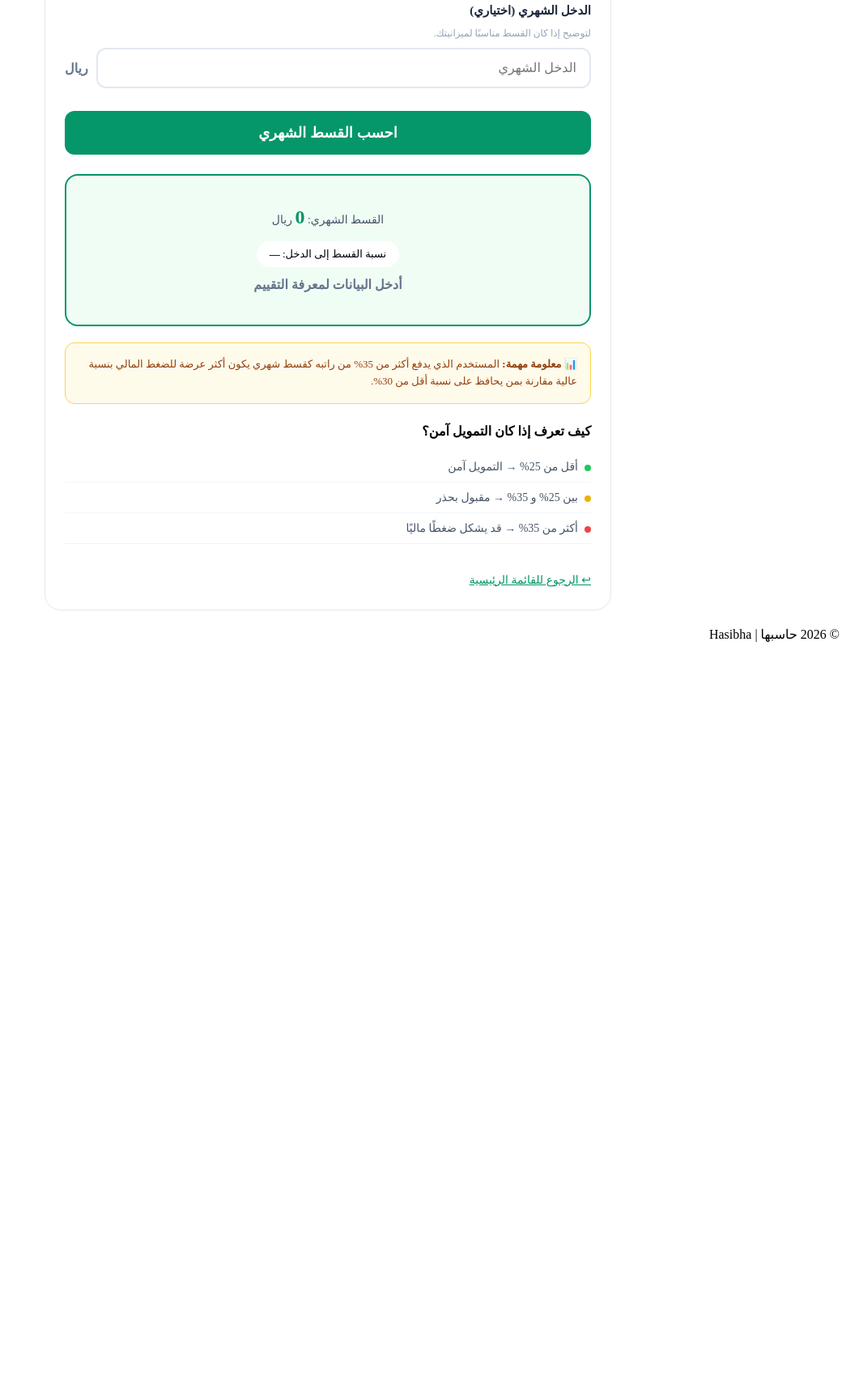
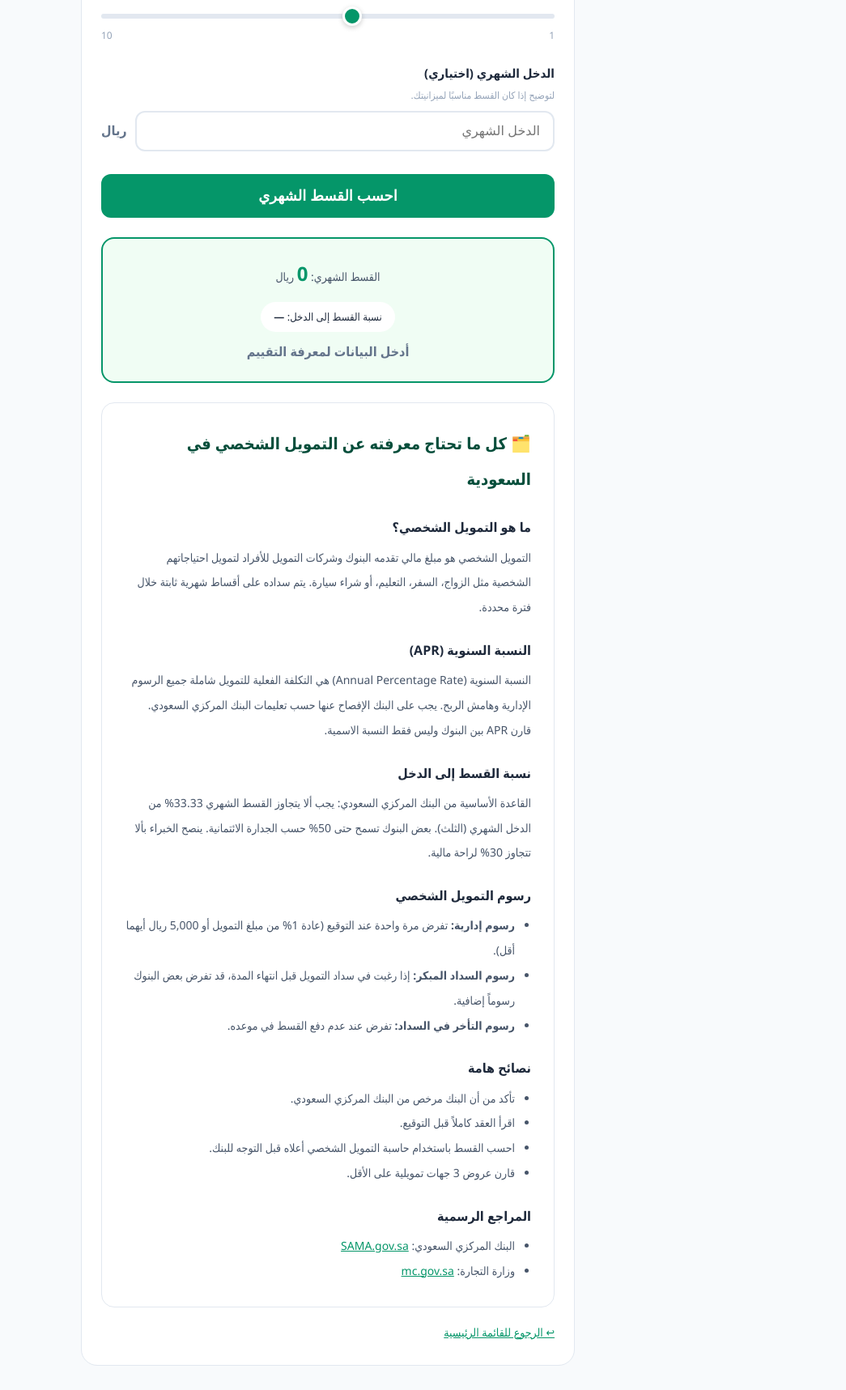
Before and after one commit to ibrahimalrezan-rgb/hasibha, a plain HTML site: page personal-loan.html in a window 1280 px wide. Shown: the part 576-2293 px from the top of the page at 81% size, without its empty margins (235-1280 px from the left). Before the commit the page ends 1385 px from the top, so only its background shows below. Drawn offline with Linux system fonts and the light colour scheme.

Commit message:
Update personal-loan.html

```diff
--- a/personal-loan.html
+++ b/personal-loan.html
@@ -3,17 +3,28 @@
 <head>
     <meta charset="UTF-8">
     <meta name="viewport" content="width=device-width, initial-scale=1.0">
-    <title>حاسبة التمويل الشخصي - حاسبها</title>
-    <meta name="description" content="حاسبة التمويل الشخصي - احسب القسط الشهري للتمويل الشخصي بسهولة. أدخل مبلغ التمويل، النسبة السنوية، ومدة السداد.">
-    <link rel="stylesheet" href="css/style.css">
+    <title>حاسبة التمويل الشخصي - حاسبها | احسب القسط الشهري</title>
+    <meta name="description" content="حاسبة التمويل الشخصي في السعودية. احسب القسط الشهري ونسبة القسط إلى الدخل مع شرح النسبة السنوية APR ومدة السداد حسب البنك المركزي السعودي.">
+    <meta name="keywords" content="حاسبة التمويل الشخصي, قرض شخصي السعودية, حساب القسط, APR, تمويل شخصي, Personal Loan Calculator Saudi">
+    <meta name="robots" content="index, follow">
+    <link rel="canonical" href="https://hasibhaa.netlify.app/personal-loan.html">
+    <meta property="og:title" content="حاسبة التمويل الشخصي - حاسبها">
+    <meta property="og:description" content="احسب القسط الشهري للتمويل الشخصي مع شرح النسبة السنوية ونصائح الخبراء.">
     <style>
-        .calc-wrapper{background:#fff;border:1px solid #e2e8f0;border-radius:20px;padding:28px 24px;max-width:650px;margin:20px auto}
-        .calc-wrapper .subtitle{text-align:center;color:#64748b;font-size:14px;margin-bottom:28px}
-        .calc-wrapper label{display:block;font-weight:600;margin-bottom:6px;color:#1e293b;font-size:15px}
-        .calc-wrapper .hint{font-size:12px;color:#94a3b8;margin-bottom:10px}
-        .calc-wrapper .input-row{display:flex;gap:10px;margin-bottom:20px;align-items:center}
-        .calc-wrapper .input-row input{padding:14px 16px;border:2px solid #e2e8f0;border-radius:12px;font-size:16px;text-align:right;color:#1e293b;flex:1}
-        .calc-wrapper .input-row input:focus{outline:none;border-color:#059669}
+        *{margin:0;padding:0;box-sizing:border-box}
+        body{font-family:'Segoe UI',Tahoma,Geneva,Verdana,sans-serif;background:#f8fafc;color:#1e293b;line-height:1.6}
+        .container{max-width:650px;margin:0 auto;padding:0 20px}
+        .site-header{background:#fff;border-bottom:1px solid #e2e8f0;padding:16px 0}
+        .header-content{display:flex;justify-content:space-between;align-items:center}
+        .logo{font-size:26px;font-weight:800;color:#059669;text-decoration:none}
+        .calc-wrapper{background:#fff;border:1px solid #e2e8f0;border-radius:20px;padding:28px 24px;margin:30px auto}
+        .calc-wrapper h3{text-align:center;color:#064e3b;font-size:22px;margin-bottom:4px}
+        .subtitle{text-align:center;color:#64748b;font-size:14px;margin-bottom:28px}
+        label{display:block;font-weight:600;margin-bottom:6px;color:#1e293b;font-size:15px}
+        .hint{font-size:12px;color:#94a3b8;margin-bottom:10px}
+        .input-row{display:flex;gap:10px;margin-bottom:20px;align-items:center}
+        .input-row input{padding:14px 16px;border:2px solid #e2e8f0;border-radius:12px;font-size:16px;text-align:right;color:#1e293b;flex:1}
+        .input-row input:focus{outline:none;border-color:#059669}
         .slider-group{margin-bottom:24px}
         .slider-value{display:flex;justify-content:space-between;align-items:center;margin-bottom:8px}
         .slider-value span{font-size:20px;font-weight:700;color:#059669}
@@ -27,19 +38,18 @@
         .calc-btn{width:100%;background:#059669;color:#fff;border:none;padding:16px;border-radius:12px;font-size:18px;font-weight:700;cursor:pointer;margin-top:8px}
         .calc-btn:hover{background:#047857}
         .result-card{background:#f0fdf4;border:2px solid #059669;border-radius:16px;padding:24px;text-align:center;margin-top:24px}
-        .result-card .big-amount{font-size:24px;font-weight:900;color:#059669}
-        .result-card .ratio-row{display:flex;justify-content:center;margin-top:16px}
-        .result-card .ratio-badge{background:#fff;border-radius:20px;padding:8px 16px;font-size:13px}
-        .result-card .status-msg{font-weight:700;margin-top:12px}
-        .info-box{background:#fffbeb;border:1px solid #fcd34d;border-radius:12px;padding:16px;margin-top:20px;font-size:13px;color:#92400e;line-height:1.6}
-        .tips-section{margin-top:24px}
-        .tips-section h4{font-weight:700;margin-bottom:14px}
-        .tips-section ul{list-style:none;padding:0}
-        .tips-section li{padding:10px 0;border-bottom:1px solid #f1f5f9;font-size:14px;color:#475569;display:flex;align-items:flex-start;gap:8px}
-        .tips-section .dot{width:8px;height:8px;border-radius:50%;flex-shrink:0;margin-top:6px}
-        .dot.green{background:#22c55e}.dot.yellow{background:#eab308}.dot.red{background:#ef4444}
-        .back-link{display:inline-block;margin-top:20px;color:#059669;text-decoration:underline;cursor:pointer;font-size:14px}
-        @media(max-width:600px){.calc-wrapper{padding:20px 16px}}
+        .big-amount{font-size:24px;font-weight:900;color:#059669}
+        .ratio-row{display:flex;justify-content:center;margin-top:16px}
+        .ratio-badge{background:#fff;border-radius:20px;padding:8px 16px;font-size:13px}
+        .status-msg{font-weight:700;margin-top:12px}
+        .back-link{display:inline-block;margin-top:20px;color:#059669;text-decoration:underline;font-size:14px}
+        .article-box{background:#fff;border:1px solid #e2e8f0;border-radius:16px;padding:28px;margin-top:24px;line-height:2.2}
+        .article-box h2{font-size:20px;color:#064e3b;margin-bottom:16px}
+        .article-box h3{font-size:16px;color:#1e293b;margin-top:20px;text-align:right}
+        .article-box p{color:#475569;font-size:14px}
+        .article-box ul{color:#475569;font-size:14px;padding-right:20px}
+        .article-box a{color:#059669;text-decoration:underline}
+        @media(max-width:600px){.calc-wrapper{padding:20px 16px}.article-box{padding:16px}}
     </style>
 </head>
 <body>
@@ -47,16 +57,16 @@
 <header class="site-header">
     <div class="container">
         <div class="header-content">
-            <a href="index.html" class="logo">🧮 حاسبها <span class="logo-sub">Hasibha</span></a>
-            <a href="index.html" class="lang-btn">الرئيسية</a>
+            <a href="index.html" class="logo">🧮 حاسبها</a>
+            <a href="index.html" style="color:#059669;text-decoration:none;font-weight:600">الرئيسية</a>
         </div>
     </div>
 </header>
 
-<main class="main-content">
+<main>
     <div class="container">
         <div class="calc-wrapper">
-            <h3 style="text-align:center;color:#064e3b;font-size:22px;margin-bottom:4px">💵 حاسبة التمويل الشخصي</h3>
+            <h3>💵 حاسبة التمويل الشخصي</h3>
             <p class="subtitle">احسب القسط الشهري للتمويل الشخصي</p>
 
             <label>مبلغ التمويل الشخصي</label>
@@ -87,16 +97,37 @@
                 <p class="status-msg" id="statusMsg" style="color:#64748b">أدخل البيانات لمعرفة التقييم</p>
             </div>
 
-            <div class="info-box">
-                <strong>📊 معلومة مهمة:</strong> المستخدم الذي يدفع أكثر من 35% من راتبه كقسط شهري يكون أكثر عرضة للضغط المالي بنسبة عالية مقارنة بمن يحافظ على نسبة أقل من 30%.
-            </div>
+            <div class="article-box">
+                <h2>🗂️ كل ما تحتاج معرفته عن التمويل الشخصي في السعودية</h2>
 
-            <div class="tips-section">
-                <h4>كيف تعرف إذا كان التمويل آمن؟</h4>
+                <h3>ما هو التمويل الشخصي؟</h3>
+                <p>التمويل الشخصي هو مبلغ مالي تقدمه البنوك وشركات التمويل للأفراد لتمويل احتياجاتهم الشخصية مثل الزواج، السفر، التعليم، أو شراء سيارة. يتم سداده على أقساط شهرية ثابتة خلال فترة محددة.</p>
+
+                <h3>النسبة السنوية (APR)</h3>
+                <p>النسبة السنوية (Annual Percentage Rate) هي التكلفة الفعلية للتمويل شاملة جميع الرسوم الإدارية وهامش الربح. يجب على البنك الإفصاح عنها حسب تعليمات البنك المركزي السعودي. قارن APR بين البنوك وليس فقط النسبة الاسمية.</p>
+
+                <h3>نسبة القسط إلى الدخل</h3>
+                <p>القاعدة الأساسية من البنك المركزي السعودي: يجب ألا يتجاوز القسط الشهري 33.33% من الدخل الشهري (الثلث). بعض البنوك تسمح حتى 50% حسب الجدارة الائتمانية. ينصح الخبراء بألا تتجاوز 30% لراحة مالية.</p>
+
+                <h3>رسوم التمويل الشخصي</h3>
                 <ul>
-                    <li><span class="dot green"></span> أقل من 25% → التمويل آمن</li>
-                    <li><span class="dot yellow"></span> بين 25% و 35% → مقبول بحذر</li>
-                    <li><span class="dot red"></span> أكثر من 35% → قد يشكل ضغطًا ماليًا</li>
+                    <li><strong>رسوم إدارية:</strong> تفرض مرة واحدة عند التوقيع (عادة 1% من مبلغ التمويل أو 5,000 ريال أيهما أقل).</li>
+                    <li><strong>رسوم السداد المبكر:</strong> إذا رغبت في سداد التمويل قبل انتهاء المدة، قد تفرض بعض البنوك رسوماً إضافية.</li>
+                    <li><strong>رسوم التأخر في السداد:</strong> تفرض عند عدم دفع القسط في موعده.</li>
+                </ul>
+
+                <h3>نصائح هامة</h3>
+                <ul>
+                    <li>تأكد من أن البنك مرخص من البنك المركزي السعودي.</li>
+                    <li>اقرأ العقد كاملاً قبل التوقيع.</li>
+                    <li>احسب القسط باستخدام حاسبة التمويل الشخصي أعلاه قبل التوجه للبنك.</li>
+                    <li>قارن عروض 3 جهات تمويلية على الأقل.</li>
+                </ul>
+
+                <h3>المراجع الرسمية</h3>
+                <ul>
+                    <li>البنك المركزي السعودي: <a href="https://www.sama.gov.sa" target="_blank">SAMA.gov.sa</a></li>
+                    <li>وزارة التجارة: <a href="https://mc.gov.sa" target="_blank">mc.gov.sa</a></li>
                 </ul>
             </div>
 
@@ -105,17 +136,13 @@
     </div>
 </main>
 
-<footer class="site-footer">
-    <div class="container"><p>© 2026 حاسبها | Hasibha</p></div>
-</footer>
-
 <script>
 function formatNumber(num) { return num.toLocaleString('ar-SA', {minimumFractionDigits: 2, maximumFractionDigits: 2}); }
 function updateAll() {
-    let amount = parseFloat(document.getElementById('loanAmount').value) || 0;
-    let apr = parseFloat(document.getElementById('aprInput').value) || 0;
-    let years = parseInt(document.getElementById('loanYearsSlider').value);
-    let income = parseFloat(document.getElementById('incomeInput').value) || 0;
+    var amount = parseFloat(document.getElementById('loanAmount').value) || 0;
+    var apr = parseFloat(document.getElementById('aprInput').value) || 0;
+    var years = parseInt(document.getElementById('loanYearsSlider').value);
+    var income = parseFloat(document.getElementById('incomeInput').value) || 0;
     document.getElementById('loanYearsVal').textContent = years;
     if (amount <= 0 || apr <= 0) {
         document.getElementById('monthlyDisplay').textContent = '0';
@@ -124,16 +151,16 @@ function updateAll() {
         document.getElementById('statusMsg').style.color = '#64748b';
         return;
     }
-    let months = years * 12;
-    let monthlyRate = (apr / 100) / 12;
-    let monthly = 0;
+    var months = years * 12;
+    var monthlyRate = (apr / 100) / 12;
+    var monthly = 0;
     if (monthlyRate > 0) { monthly = amount * monthlyRate * Math.pow(1 + monthlyRate, months) / (Math.pow(1 + monthlyRate, months) - 1); }
     else { monthly = amount / months; }
     document.getElementById('monthlyDisplay').textContent = formatNumber(monthly);
     if (income > 0) {
-        let ratio = (monthly / income) * 100;
+        var ratio = (monthly / income) * 100;
         document.getElementById('ratioDisplay').textContent = ratio.toFixed(1) + '%';
-        let s = document.getElementById('statusMsg');
+        var s = document.getElementById('statusMsg');
         if (ratio < 25) { s.textContent = '💚 ممتاز — التمويل مناسب جدًا.'; s.style.color = '#22c55e'; }
         else if (ratio <= 35) { s.textContent = '💛 مقبول بحذر — راقب ميزانيتك.'; s.style.color = '#eab308'; }
         else { s.textContent = '❤️ تحذير — التمويل قد يشكل ضغطًا ماليًا.'; s.style.color = '#ef4444'; }
```
